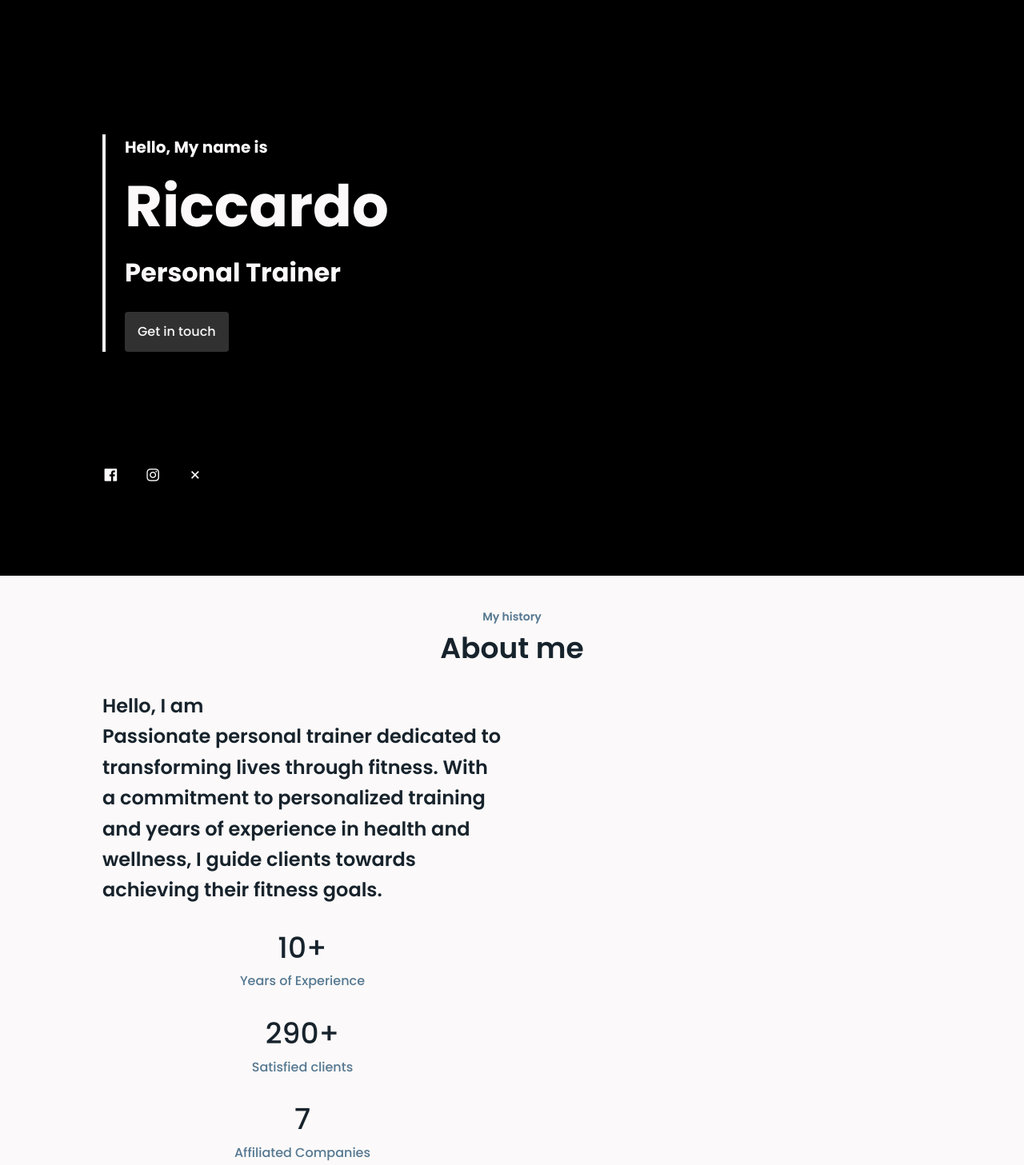
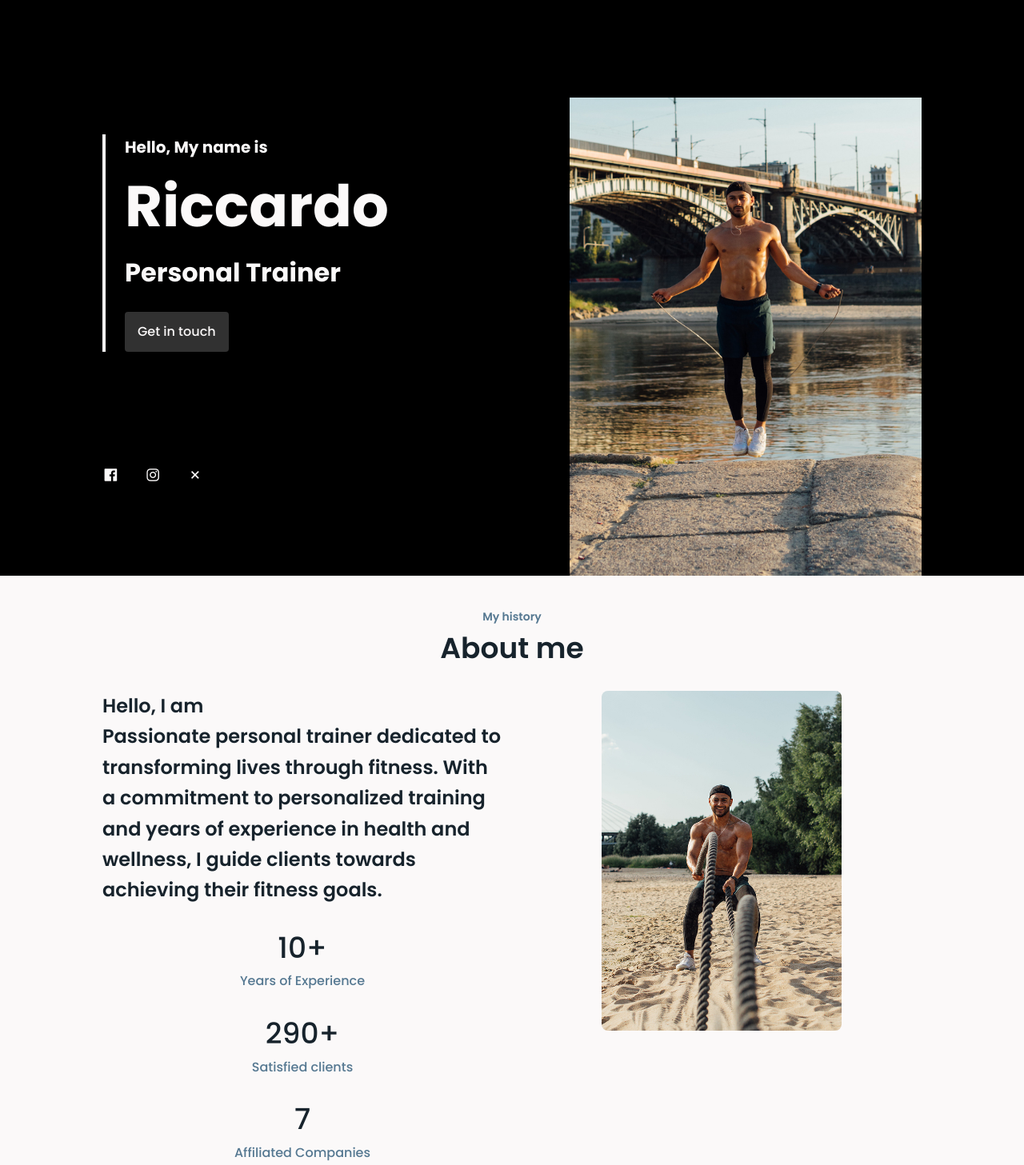
Before and after one commit to mattysrp/sito-html-css-js, a plain HTML site: page index.html in a window 1280 px wide. Shown: the part 80-1537 px from the top of the page at 80% size. Drawn offline with nearby package versions, Linux system fonts and the light colour scheme.

Commit message:
Update index.html

```diff
--- a/index.html
+++ b/index.html
@@ -60,7 +60,7 @@
                     </div>
 
                     <div class="home__img">
-                        <img src="assets/img/home.jpg" alt="">
+                        <img src="img/home.jpg" alt="">
                     </div>
                 </div>
             </section>
@@ -89,7 +89,7 @@
                         </div>
                     </div>
 
-                    <img src="assets/img/about.jpg" alt="" class="about__img">
+                    <img src="img/about.jpg" alt="" class="about__img">
                 </div>
             </section>
 
```
